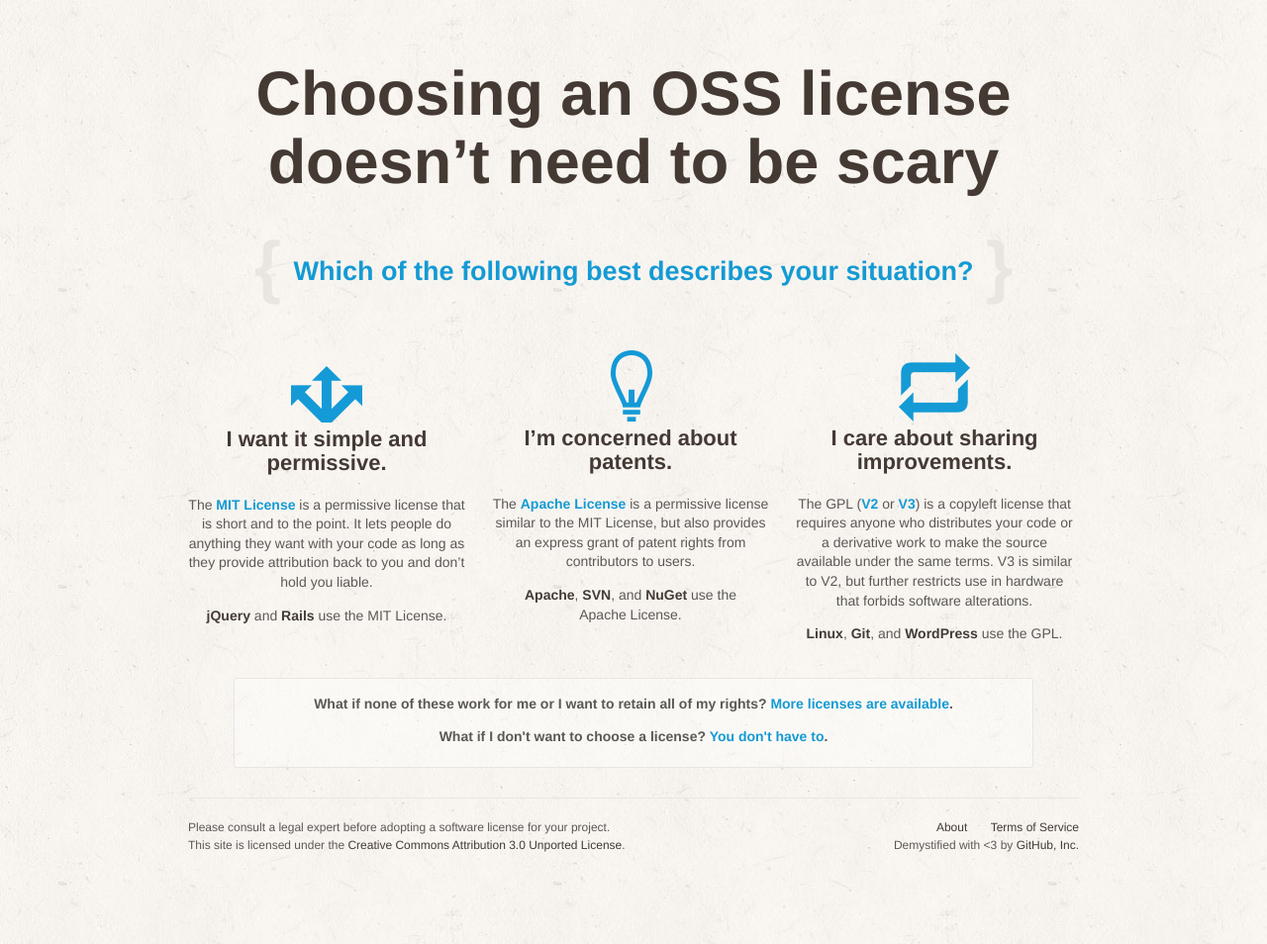
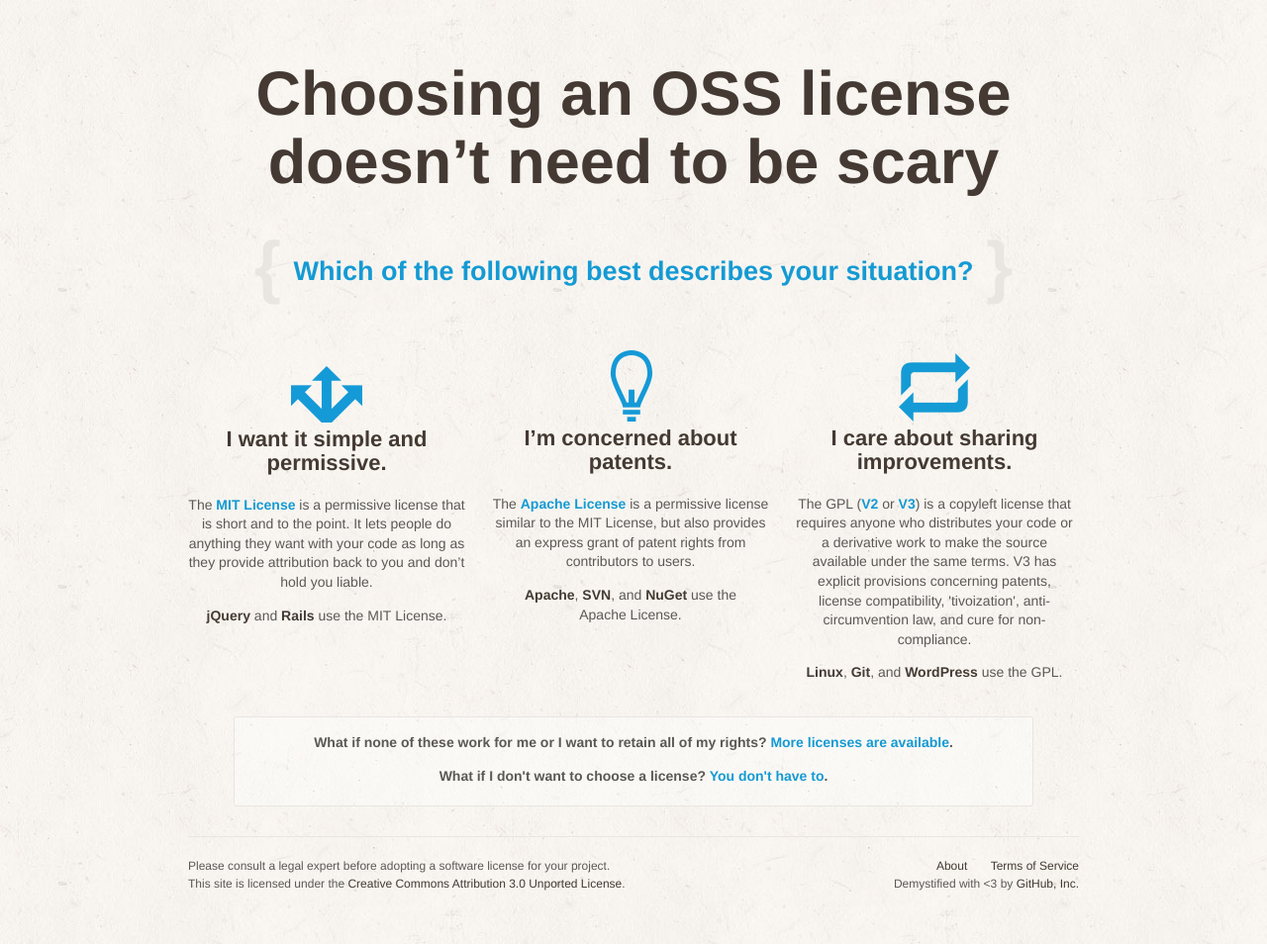
Before and after one commit to github/choosealicense.com, a Jekyll site: the page built from index.html, in a window 1280 px wide. Shown: the whole page at 99% size. Built offline with Jekyll 4.4.1, drawn with Linux system fonts in a browser that asks for light colours; some web fonts are replaced; Markdown is read by kramdown in place of the engine named in the settings; before the commit the page ends 915 px from its top, so only the background shows below that.

Commit message:
Documented more neutrally the additional properties of v3 vs v2, thanks to R. Fontana. The added provisions are enumerated, without interpretation.
Signed-off-by: enyst <engel.nyst@gmail.com>

```diff
--- a/index.html
+++ b/index.html
@@ -36,7 +36,7 @@
     <a href="licenses/gpl-v2"><img height='69' src='images/circular@2x.png' width='72'></a>
     <h3><a href="licenses/gpl-v2">I care about sharing improvements.</a></h3>
     <p>
-      The GPL (<a href="licenses/gpl-v2">V2</a> or <a href="licenses/gpl-v3">V3</a>) is a copyleft license that requires anyone who distributes your code or a derivative work to make the source available under the same terms. V3 is similar to V2, but further restricts use in hardware that forbids software alterations.
+      The GPL (<a href="licenses/gpl-v2">V2</a> or <a href="licenses/gpl-v3">V3</a>) is a copyleft license that requires anyone who distributes your code or a derivative work to make the source available under the same terms. V3 has explicit provisions concerning patents, license compatibility, 'tivoization', anti-circumvention law, and cure for non-compliance.
     </p>
     <p>
       <strong>Linux</strong>, <strong>Git</strong>, and <strong>WordPress</strong> use the GPL.
```
